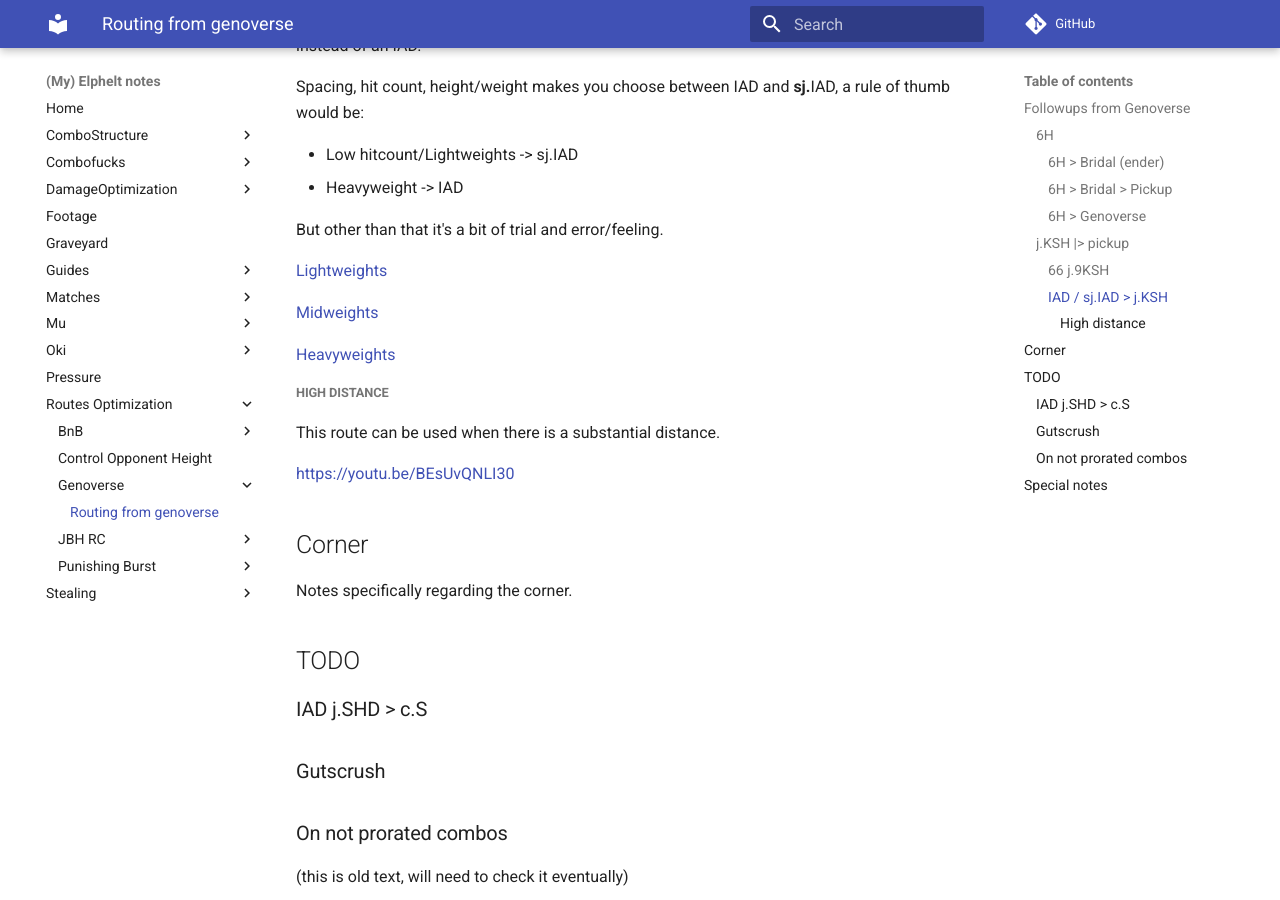
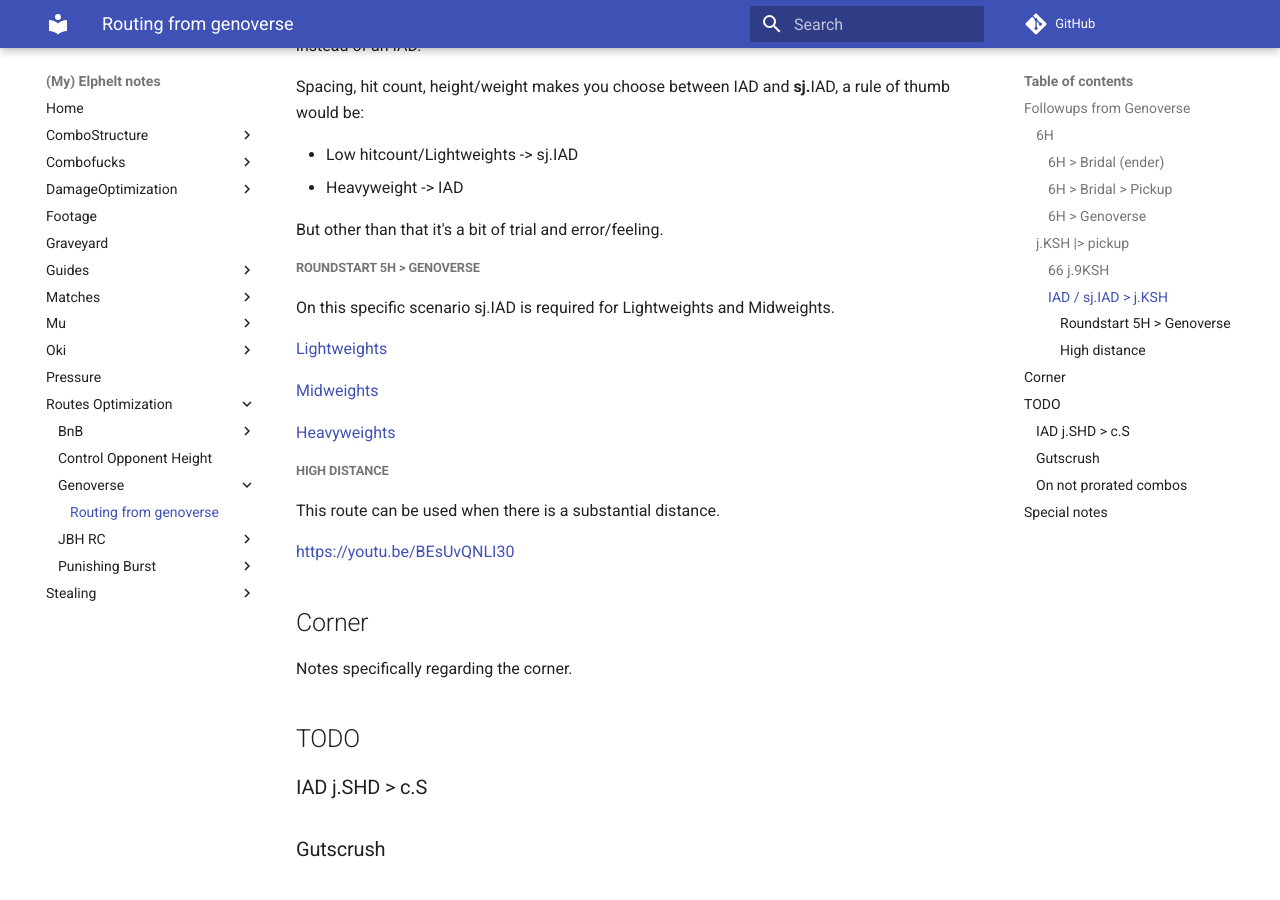
Before and after one commit to OriolFilter/Elphelt, an MkDocs documentation site: the page built from docs/Routes_Optimization/Genoverse/Routing_from_genoverse.md, in a window 1280 px wide and 900 px high, scrolled down 2304 px. Built offline with MkDocs 1.6.1 and Material for MkDocs 9.7.7, drawn with Linux system fonts in a browser that asks for light colours; comment, search, counter and statistics services are not loaded.

Commit message:
Mostly added on Genoverse followups.

```diff
--- a/docs/Routes_Optimization/Genoverse/Routing_from_genoverse.md
+++ b/docs/Routes_Optimization/Genoverse/Routing_from_genoverse.md
@@ -104,12 +104,15 @@ Spacing, hit count, height/weight makes you choose between IAD and **sj.**IAD, a
 
 But other than that it's a bit of trial and error/feeling.
 
+#### Roundstart 5H > Genoverse
+
+On this specific scenario sj.IAD is required for Lightweights and Midweights.
+
 [Lightweights](https://youtu.be/X7ppSw37spE)
 
 [Midweights](https://youtu.be/9RA0_DAjDNM)
 
 [Heavyweights](https://youtu.be/k_vD9HjK1UU)
-
 
 #### High distance
 
```
